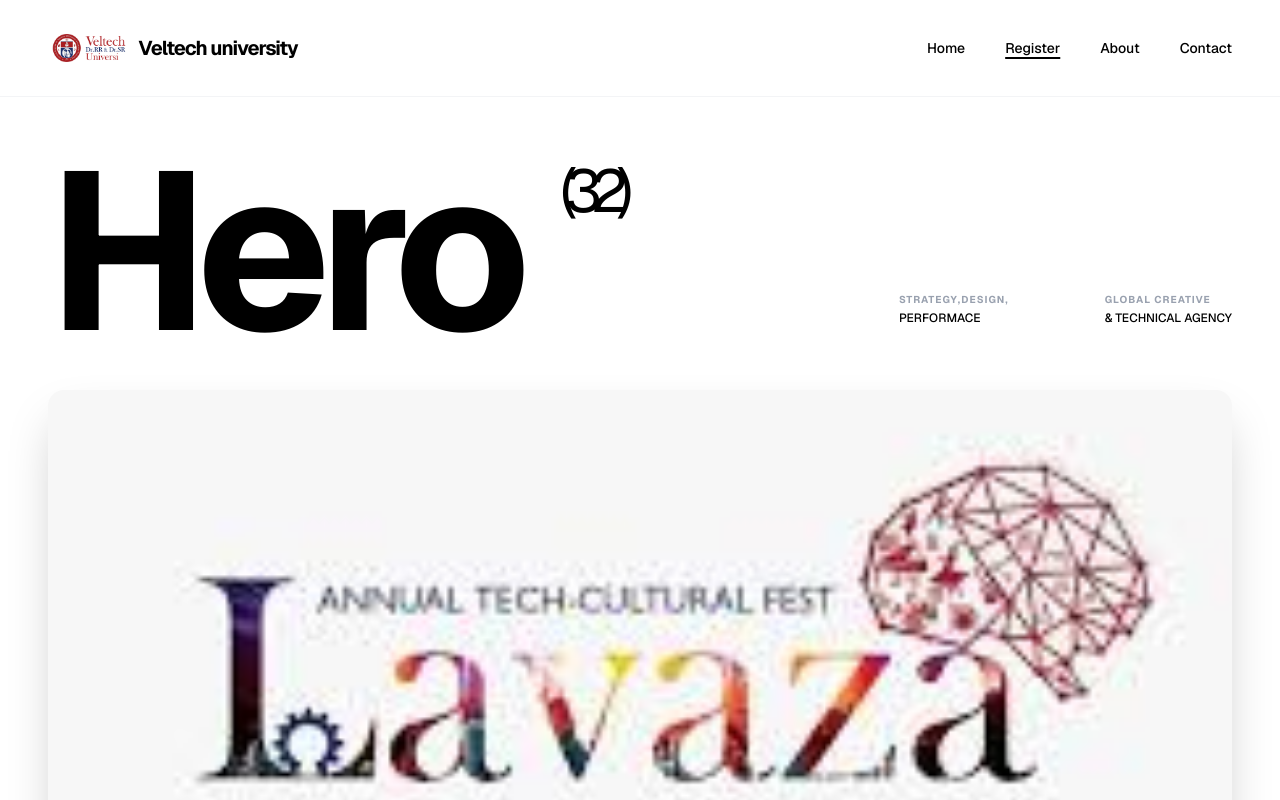
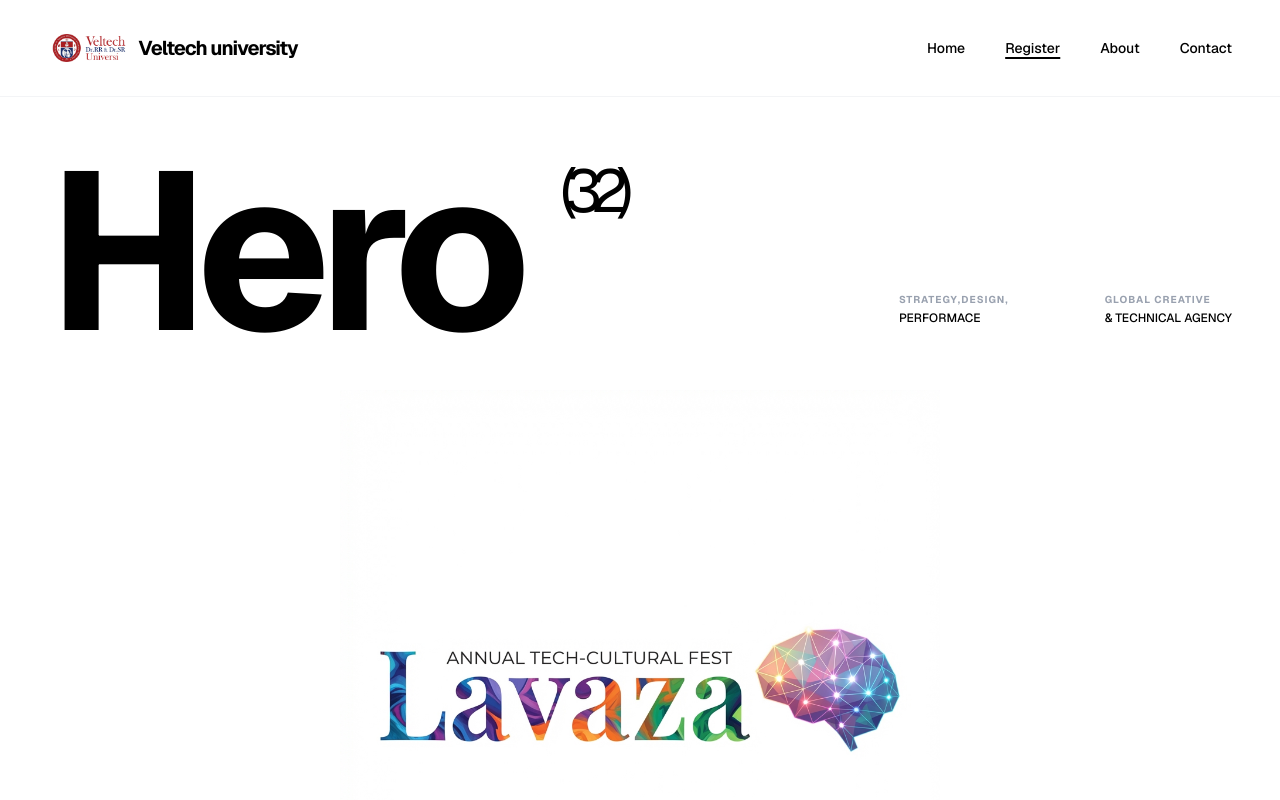
Before and after one commit to Chanikya-Sanapala/LAVAZA-entry, a Next.js app: page /register in a window 1280 px wide. Shown: the top 800 px of the page. Built offline with nearby package versions, Linux system fonts and the light colour scheme; no server answers.

Commit message:
Enhance Lavaza logo to HD quality reconstruction

```diff
--- a/src/app/register/page.tsx
+++ b/src/app/register/page.tsx
@@ -143,11 +143,11 @@
 
                 {/* Hero Image Container */}
                 <div className="mt-16 relative group">
-                    <div className="overflow-hidden rounded-[1rem] shadow-2xl border-gray-100 bg-white flex items-center justify-center">
+                    <div className="overflow-hidden rounded-[1rem] bg-white flex items-center justify-center border-b border-gray-100">
                         <img
-                            src="/images/event_logo.png"
+                            src="/images/event_logo_hd.png"
                             alt="Lavaza Fest"
-                            className="w-full h-auto md:h-[600px] object-cover transition-transform duration-700 group-hover:scale-105"
+                            className="w-full h-auto md:h-[600px] object-contain transition-transform duration-700 group-hover:scale-105"
                         />
                     </div>
                 </div>
```
Also changed, not shown: public/images/event_logo_hd.png (added).
